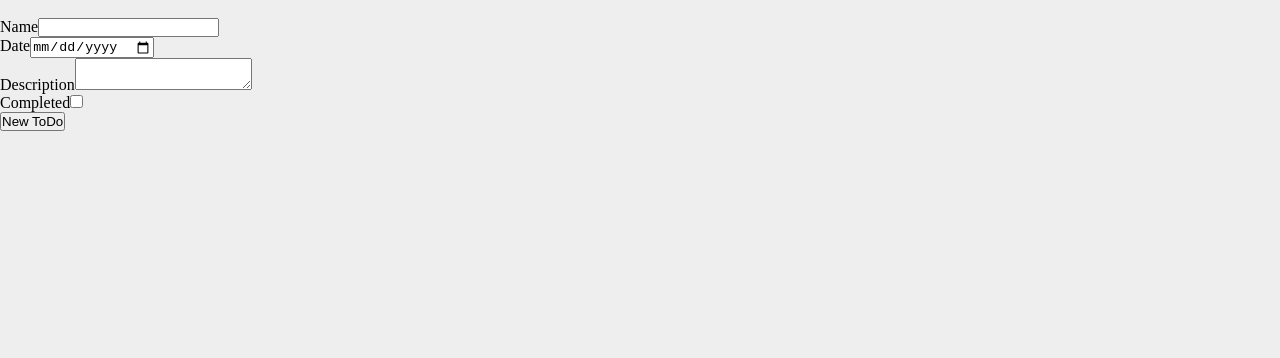
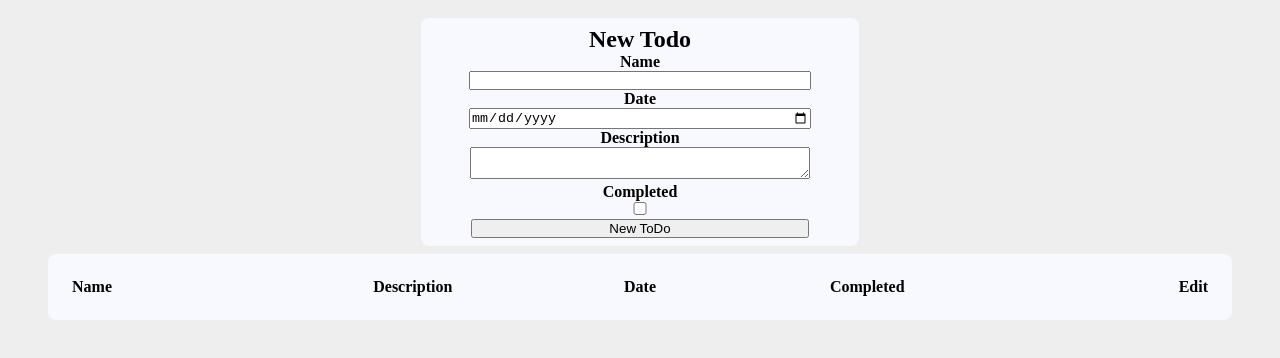
Before and after one commit to ericulley/ToDoListApp, a website: page public/index.html in a window 1280 px wide. Shown: the part 120-478 px from the top of the page. Drawn offline with nearby package versions, Linux system fonts and the light colour scheme; no server answers.

Commit message:
completed basic styling

```diff
--- a/public/js/app.js
+++ b/public/js/app.js
@@ -1,19 +1,20 @@
 class Create extends React.Component {
     render() {
         return (
-            <div>
+            <div id="create-container">
+                <h2>New Todo</h2>
                 <form onSubmit={this.props.handleSubmit}>
-                    <label htmlFor="name">Name</label>
-                    <input id="name" type="text" onChange={this.props.handleChange} value={this.props.state.name} />
+                    <h4 htmlFor="name">Name</h4>
+                    <input id="name" type="text" onChange={this.props.handleChange}/>
                     <br />
-                    <label htmlFor="date">Date</label>
-                    <input id="date" type="date" onChange={this.props.handleChange} value={this.props.state.date} />
+                    <h4 htmlFor="date">Date</h4>
+                    <input id="date" type="date" onChange={this.props.handleChange}/>
                     <br />
-                    <label htmlFor="description">Description</label>
-                    <textarea id="description" type="text" onChange={this.props.handleChange} value={this.props.state.description}></textarea>
+                    <h4 htmlFor="description">Description</h4>
+                    <textarea id="description" type="text" onChange={this.props.handleChange}></textarea>
                     <br />
-                    <label htmlFor="completed">Completed</label>
-                    <input id="completed" type="checkbox" onChange={this.props.handleCheck} value={this.props.state.completed} />
+                    <h4 htmlFor="completed">Completed</h4>
+                    <input id="completed" type="checkbox" onChange={this.props.handleCheck}/>
                     <br />
                     <input type="submit" value="New ToDo" />
                 </form>
@@ -26,14 +27,24 @@ class Show extends React.Component {
     render() {
         const { todos } = this.props.state;
         return (
-            <div>
+            <div id="show-container">
+                <div id="show-labels-container">
+                    <h4 className="show-label name">Name</h4>
+                    <h4 className="show-label">Description</h4>
+                    <h4 className="show-label">Date</h4>
+                    <h4 className="show-label">Completed</h4>
+                    <h4 className="show-label edit">Edit</h4>
+                </div>
                 {todos.map(todo => {
                     return (
-                        <div>
-                            <div>Name: {todo.name}</div>
-                            <div>Description: {todo.description}</div>
-                            <div>Date: {todo.date}</div>
-                            <div>Completed? {todo.completed ? "Yes" : "No"}</div> <br />
+                        <div className="todo-container">
+                            <div className="todo-item name">{todo.name}</div>
+                            <div className="todo-item">{todo.description}</div>
+                            <div className="todo-item">{todo.date}</div>
+                            <div className="todo-item">{todo.completed ? "Yes" : "No"}</div>
+                            <div className="todo-item edit">
+                                <Edit todo={todo} handleChange={this.props.handleChange} handleCheck={this.props.handleCheck} handleSubmit={this.props.handleSubmit} updateTodo={this.props.updateTodo}></Edit>
+                            </div>
                         </div>
                     )
                 })}
@@ -46,21 +57,21 @@ class Edit extends React.Component {
     render() {
         return (
             <details>
-                <summary>Edit ToDo</summary>
-                <form id={todo._id} onSubmit={this.props.updateTodo}>
-                    <label htmlFor="edit-name">Name</label>
-                    <input id="edit-name" type="text" onChange={this.props.handleChange} defaultValue={todo.name} />
+                <summary>Edit</summary>
+                <form id={this.props.todo._id} onSubmit={this.props.updateTodo}>
+                    <label htmlFor="name">Name</label>
+                    <input id="name" type="text" onChange={this.props.handleChange} defaultValue={this.props.todo.name} />
                     <br />
-                    <label htmlFor="edit-date">Date</label>
-                    <input id="edit-date" type="date" onChange={this.props.handleChange} defaultValue={todo.date} />
+                    <label htmlFor="date">Date</label>
+                    <input id="date" type="date" onChange={this.props.handleChange} defaultValue={this.props.todo.date} />
                     <br />
-                    <label htmlFor="edit-description">Description</label>
-                    <textarea id="edit-description" type="text" onChange={this.props.handleChange} defaultValue={todo.description}></textarea>
+                    <label htmlFor="description">Description</label>
+                    <textarea id="description" type="text" onChange={this.props.handleChange} defaultValue={this.props.todo.description}></textarea>
                     <br />
-                    <label htmlFor="edit-completed">Completed</label>
-                    <input id="edit-completed" type="checkbox" onChange={this.props.handleCheck} defaultValue={todo.completed} />
+                    <label htmlFor="completed">Completed</label>
+                    <input id="completed" type="checkbox" onChange={this.props.handleCheck} defaultValue={this.props.todo.completed} />
                     <br />
-                    <input id="edit-todo-button" type="button" value="Edit ToDo" />
+                    <input id="edit-todo-button" type="submit" value="Edit ToDo" />
                 </form>
             </details>
         )
@@ -114,6 +125,7 @@ class App extends React.Component {
                 description: "",
                 completed: false
             })
+            document.querySelector('details').open = false
         })
     }
     componentDidMount = () => {
@@ -124,7 +136,7 @@ class App extends React.Component {
     render = () => {
         return <div id="react-container">
             <Create state={this.state} handleChange={this.handleChange} handleCheck={this.handleCheck} handleSubmit={this.handleSubmit}></Create>
-            <Show state={this.state} />
+            <Show state={this.state} handleChange={this.handleChange} handleCheck={this.handleCheck} handleSubmit={this.handleSubmit} updateTodo={this.updateTodo}/>
         </div>
     }
 }
--- a/public/style.css
+++ b/public/style.css
@@ -5,6 +5,7 @@
 
 body {
     background-color: #eee;
+    text-align: center;
 }
 
 /* Header */
@@ -24,3 +25,57 @@ h1 {
 img {
     width: 10%;
 }
+
+/* Create Todo */
+#create-container {
+    background-color: ghostwhite;
+    height: auto;
+    width: 33%;
+    margin: 0 auto;
+    padding: .5em;
+    display: flex;
+    flex-direction: column;
+    border-radius: .5em;
+}
+
+#create-container input, textarea {
+    width: 80%;
+}
+
+/* Display Todos */
+#show-container {
+    background-color: ghostwhite;
+    height: auto;
+    width: 90%;
+    margin: .5em auto;
+    padding: 1em;
+    border-radius: .5em;
+}
+
+#show-labels-container {
+    padding: .5em;
+    display: flex;
+    justify-content: space-between;
+}
+
+.show-label {
+    width: 20%;
+}
+
+.name {
+    text-align: left;
+}
+
+.edit {
+    text-align: right;
+}
+
+.todo-container {
+    padding: .5em;
+    display: flex;
+    justify-content: space-between;
+}
+
+.todo-item {
+    width: 20%;
+}
```
